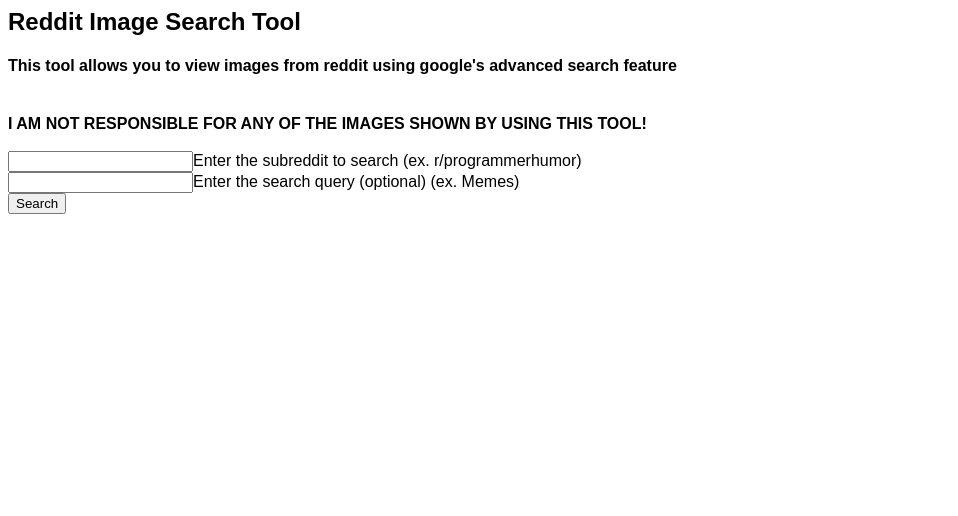
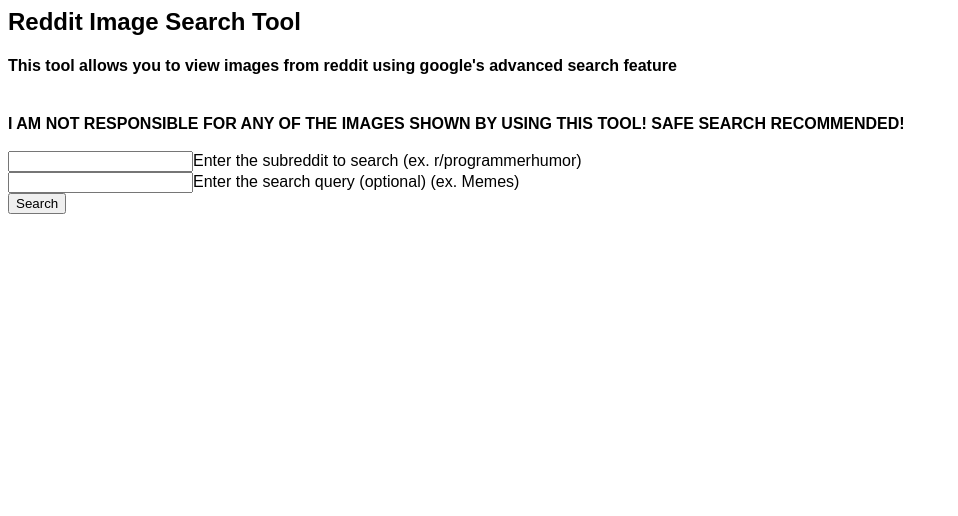
Before and after one commit to MangoCoder360/reddit-unblocked, a plain HTML site: page index.html in a window 1280 px wide. Shown: the top 516 px of the page, without its empty margins (0-958 px from the left). Drawn offline with Linux system fonts and the light colour scheme.

Commit message:
safe search plz

```diff
--- a/index.html
+++ b/index.html
@@ -1,7 +1,7 @@
 <title>reddit unblocked</title>
 <h2>Reddit Image Search Tool</h2>
 <h4>This tool allows you to view images from reddit using google's advanced search feature</h4><br>
-<strong>I AM NOT RESPONSIBLE FOR ANY OF THE IMAGES SHOWN BY USING THIS TOOL!</strong><br><br>
+<strong>I AM NOT RESPONSIBLE FOR ANY OF THE IMAGES SHOWN BY USING THIS TOOL! SAFE SEARCH RECOMMENDED!</strong><br><br>
 <input id="subreddit">Enter the subreddit to search (ex. r/programmerhumor)</input><br>
 <input id="query">Enter the search query (optional) (ex. Memes)</input><br>
 <button onclick="search()">Search</button>
```
